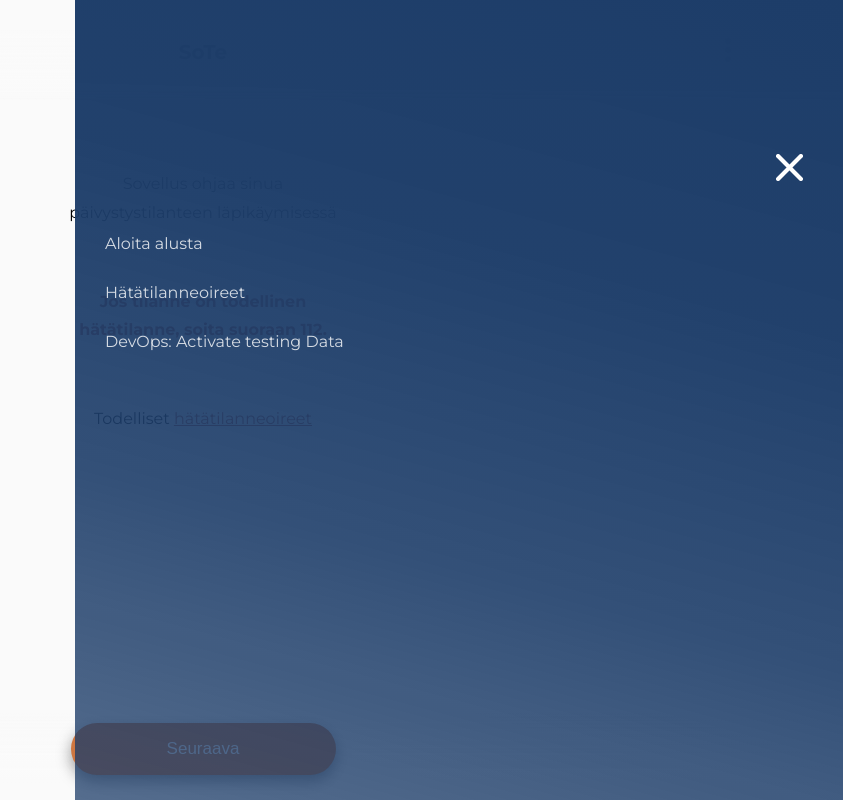
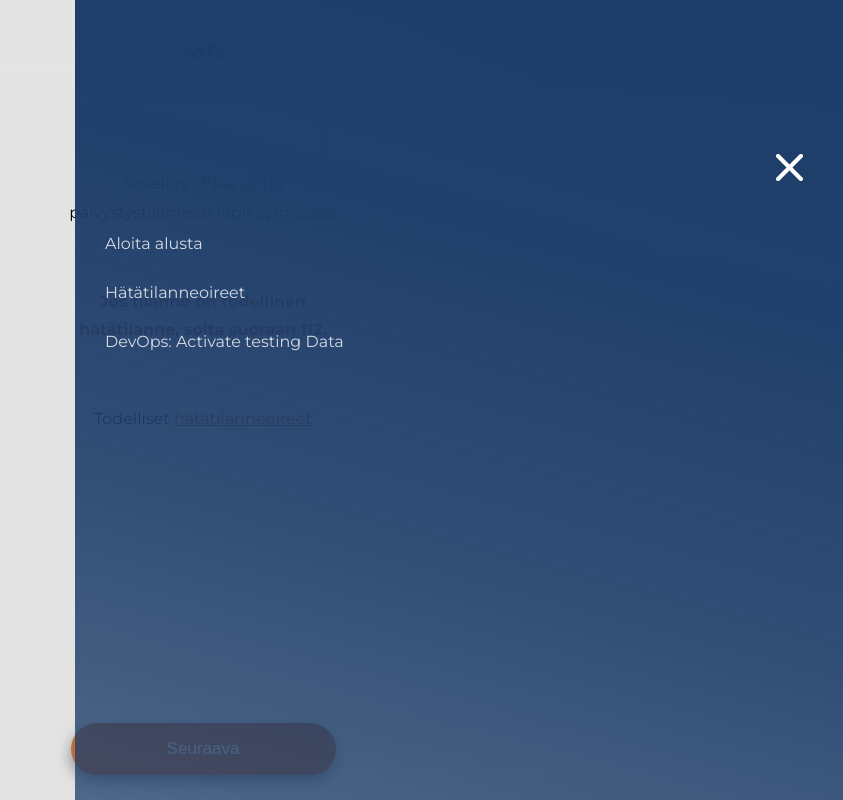
Before and after one commit to digitalents-helsinki/Sote-App, a React (Create React App) app: page / in a window 1280 px wide. Both pictures are taken after a click on the picture 1164 px from the left and 50 px from the top of the page. Shown: the whole page, without its empty margins (437-1280 px from the left). Built offline with nearby package versions, Linux system fonts and the light colour scheme.

Commit message:
Slightly darken background when menupanel is open

```diff
--- a/src/App.scss
+++ b/src/App.scss
@@ -27,7 +27,9 @@ body {
     width: 100%;
     height: 100vh;
     position: fixed;
-    z-index: 20;
+    z-index: 39;
+    background-color: $sote-black;
+    transition: opacity 300ms;
   }
 
   .menu-panel {
@@ -45,7 +47,7 @@ body {
 
     position: fixed;
     top: 0;
-    z-index: 21;
+    z-index: 40;
 
     padding: 12vw 40px 12vw 30px;
     box-sizing: border-box;
--- a/src/Components/MenuPanel.js
+++ b/src/Components/MenuPanel.js
@@ -14,7 +14,10 @@ function MenuPanel({
   return (
     <>
       <div
-        style={{ display: menuVisibility ? "block" : "none" }}
+        style={{
+          transform: menuVisibility ? "translateX(0)" : "translateX(100vw)",
+          opacity: menuVisibility ? 0.1 : 0
+        }}
         className="menu-panel-bg"
         onClick={() => setMenuVisibility(false)}
       />
```
